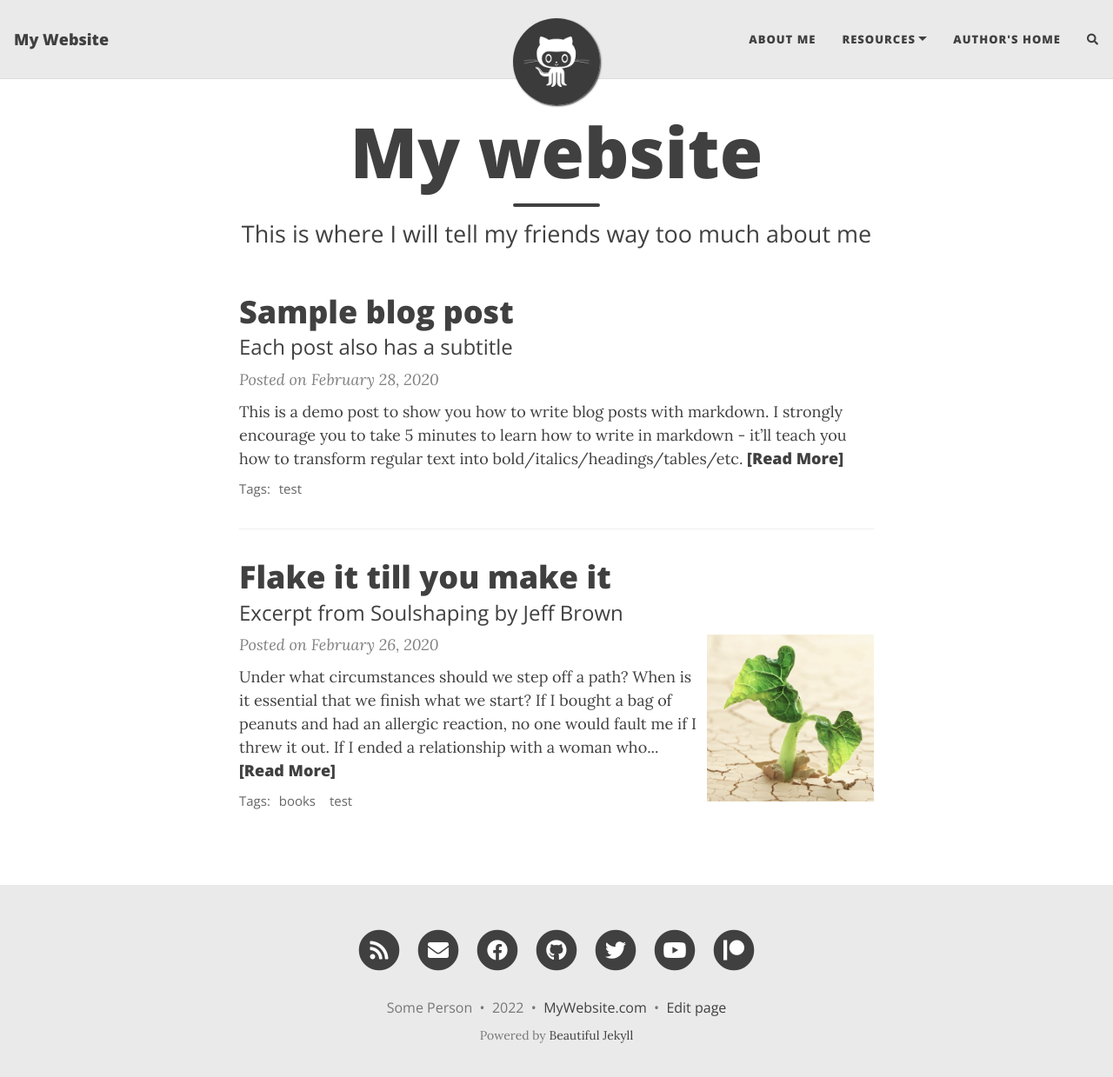
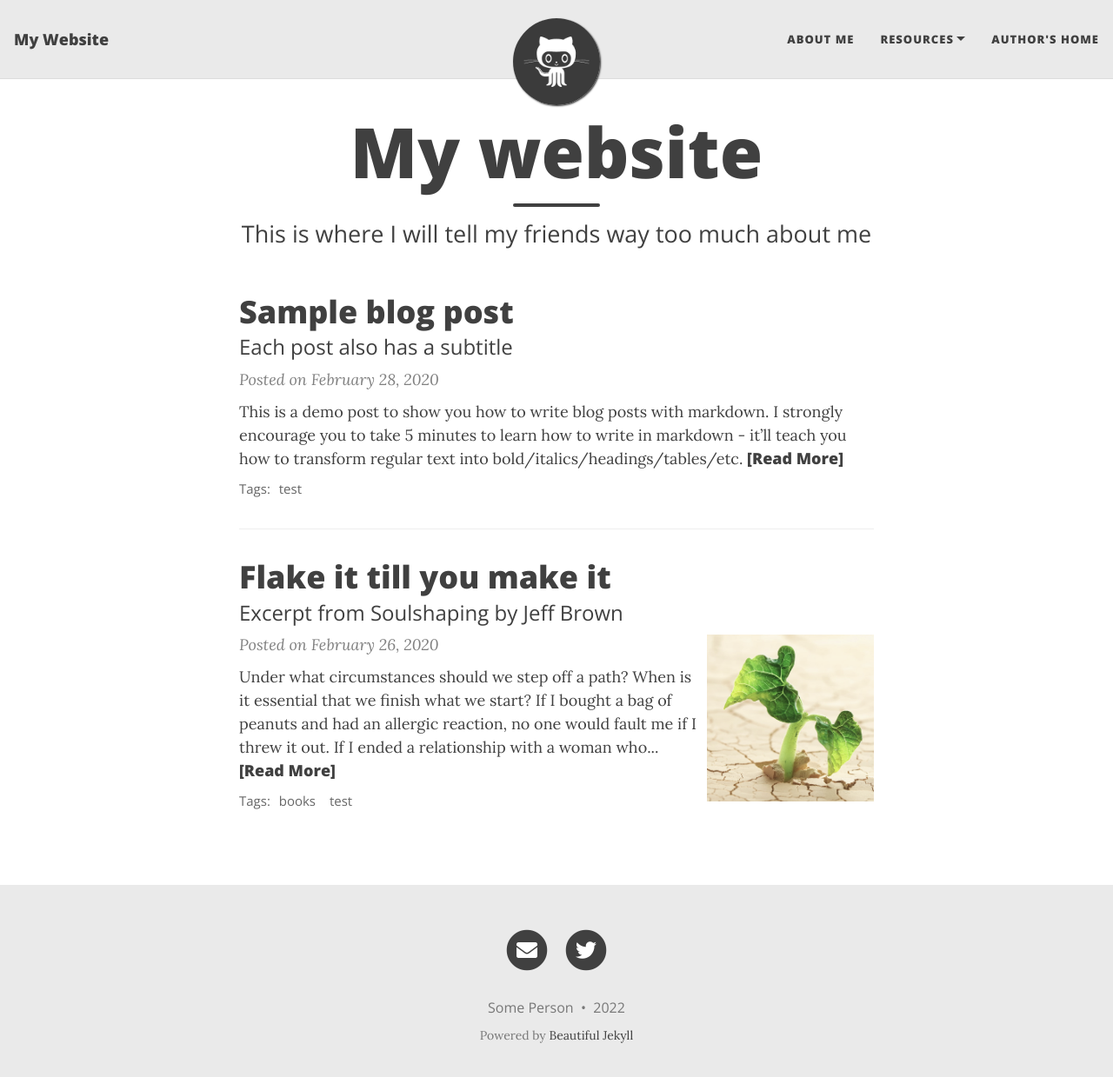
Before and after one commit to arnaud-carre/arnaud-carre.github.io, a Jekyll site: the page built from index.html, in a window 1280 px wide and 1252 px high. Shown: the top 1239 px of the window at 87% size. Built offline with Jekyll 4.4.1, drawn with Linux system fonts in a browser that asks for light colours; nearby versions of some CDN libraries; the list of posts is cut into pages by our own code; comment, search, counter and statistics services are not loaded; some of the changed lines change nothing that is shown.

Commit message:
some changes

```diff
--- a/_config.yml
+++ b/_config.yml
@@ -24,7 +24,7 @@ navbar-links:
   Resources:
     - Beautiful Jekyll: "https://beautifuljekyll.com"
     - Learn markdown: "https://www.markdowntutorial.com/"
-  Author's home: "https://deanattali.com"
+  Author's home: "https://arnaud-carre.github.io"
 
 ################
 # --- Logo --- #
@@ -50,12 +50,12 @@ round-avatar: true
 # Uncomment the links you want to show and add your information to each one.
 social-network-links:
   email: "someone@example.com"
-  rss: true  # remove this line if you don't want to show an RSS link at the bottom
-  facebook: deanattali
-  github: daattali
-  twitter: daattali
-  patreon: DeanAttali
-  youtube: c/daattali
+#  rss: true  # remove this line if you don't want to show an RSS link at the bottom
+#  facebook: deanattali
+#  github: daattali
+  twitter: leonard_coder
+#  patreon: DeanAttali
+#  youtube: c/daattali
 #  medium: yourname
 #  reddit: yourname
 #  linkedin: daattali
@@ -90,11 +90,11 @@ share-links-active:
   twitter: true
   facebook: true
   linkedin: true
-  vk: false
+#  vk: false
 
 # How to display the link to your website in the footer
 # Remove this if you don't want a link in the footer
-url-pretty: "MyWebsite.com"
+#url-pretty: "MyWebsite.com"
 
 # Excerpt word length - Truncate the excerpt of each post on the feed page to the specified number of words
 excerpt_length: 50
@@ -106,10 +106,10 @@ feed_show_excerpt: true
 feed_show_tags: true
 
 # Add a search button to the navbar
-post_search: true
+#post_search: true
 
 # Add a button in the footer to edit the current page. Only works if your website is hosted on GitHub
-edit_page_button: true
+#edit_page_button: true
 
 # Allow sub-menu items (second-level navigation menu items) to be longer than the top-level menu
 # If this setting is off, then long sub-menu words might get cut off
```
